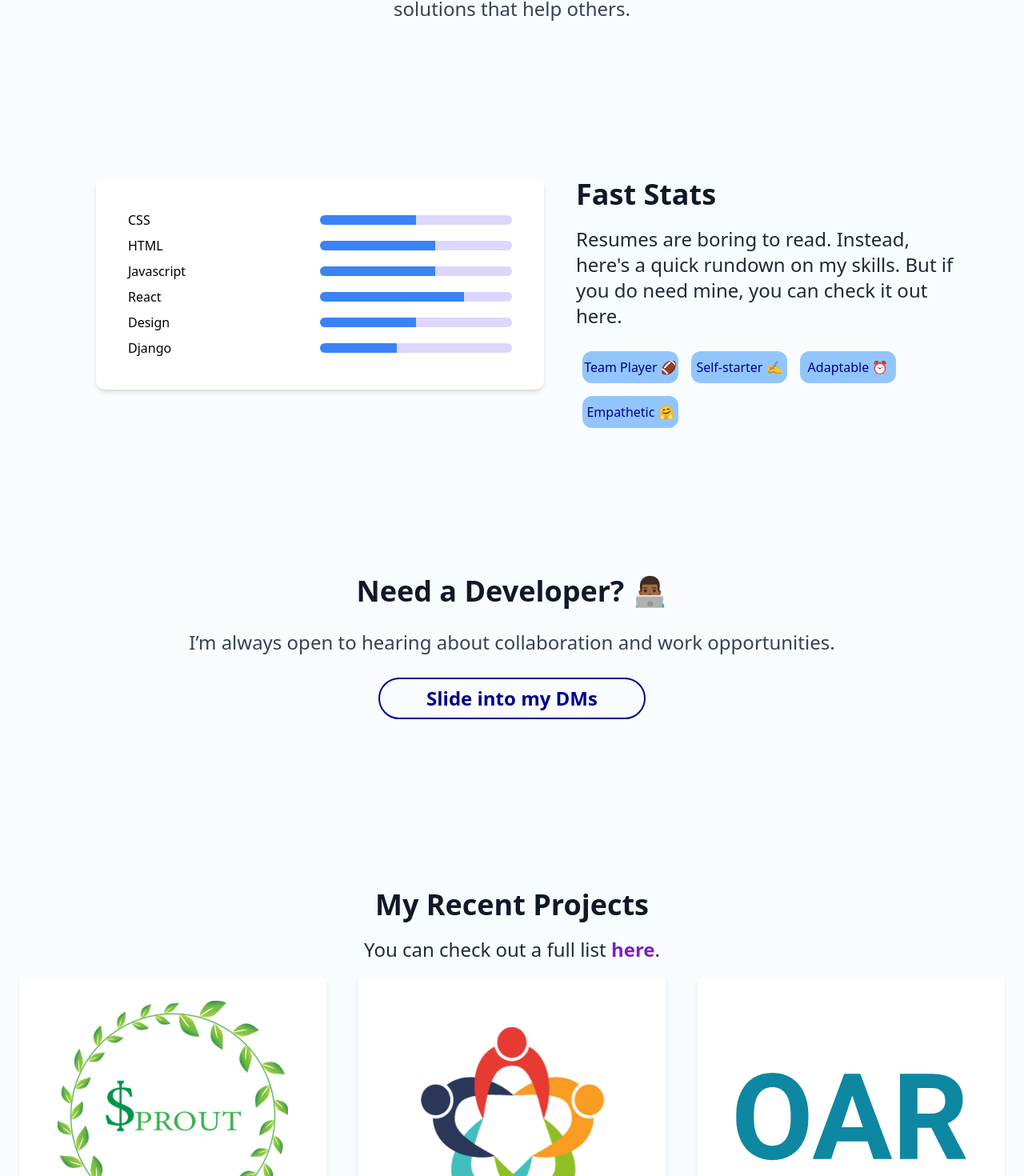
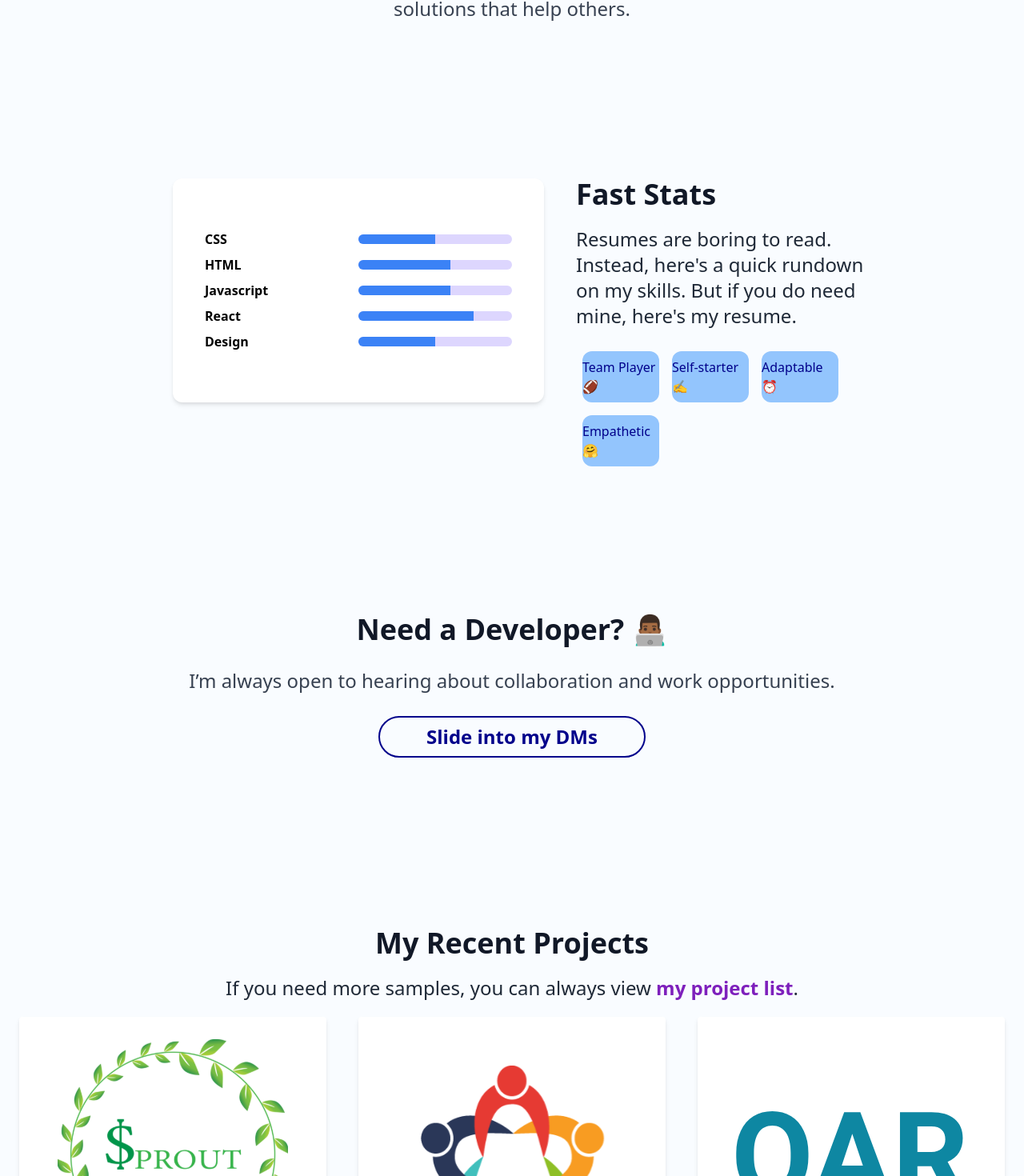
Before and after one commit to Umayarz18/portfolio, a Next.js app in the folder web/: page / in a window 1280 px wide. Shown: the part 1176-2646 px from the top of the page at 80% size. Built offline with nearby package versions, Linux system fonts and the light colour scheme; what @tailwindcss/typography would draw is missing.

Commit message:
Removed Contact Page

```diff
--- a/web/components/card.js
+++ b/web/components/card.js
@@ -34,6 +34,7 @@ function VerticalCard({ title, color, description, link, logo, logoStyles }) {
         <img
           src={logo}
           className={`self-center ${logoStyles} max-width-full w-9/12`}
+          alt={`Logo for ${title}`}
         />
       </div>
       <div
@@ -51,7 +52,7 @@ function VerticalCard({ title, color, description, link, logo, logoStyles }) {
         {link ? (
           <>
             <span className=" text-sm lg:text-md font-semibold text-gray-500 mr-2 mb-2 hover:text-gray-700 ">
-              <a href={link} target="_blank" className="inline-block">
+              <a href={link} target="_blank" className="inline-block" rel="noopener">
                 Website
               </a>
             </span>
@@ -105,7 +106,7 @@ function HorizontalCard({ title, color, description, link, logo, logoStyles }) {
             {link ? (
               <>
                 <span className=" text-sm lg:text-md font-semibold text-gray-500 mr-2 mb-2 hover:text-gray-700 ">
-                  <a href={link} target="_blank" className="inline-block">
+                  <a href={link? link : "#"} target="_blank" className="inline-block" rel="noopener">
                     Website
                   </a>
                 </span>
--- a/web/components/layout.js
+++ b/web/components/layout.js
@@ -50,6 +50,7 @@ export default function Layout({ children, home , pageTitle}) {
               className=" mr-3 text-base md:text-md lg:text-lg hover:text-vibrant-purple"
               target="_blank"
               href="https://www.linkedin.com/in/roewyn-umayam/"
+              rel="noopener"
             >
               <FaLinkedinIn />
             </a>
@@ -57,12 +58,14 @@ export default function Layout({ children, home , pageTitle}) {
               className=" mr-3 text-base md:text-md lg:text-lg hover:text-vibrant-purple "
               target="_blank"
               href="https://www.instagram.com/roewynaboat_tkd/"
+              rel="noopener"
             >
               <GrInstagram />
             </a>
             <a
               className="mr-3 text-base md:text-md lg:text-lg hover:text-vibrant-purple"
               target="_blank"
+              rel="noopener"
             >
               <CgFacebook />
             </a>
@@ -70,6 +73,7 @@ export default function Layout({ children, home , pageTitle}) {
               className="text-base md:text-md lg:text-lg hover:text-vibrant-purple"
               target="_blank"
               href="https://github.com/Umayarz18"
+              rel="noopener"
             >
               <FaGithub />
             </a>
--- a/web/components/navbar.js
+++ b/web/components/navbar.js
@@ -49,11 +49,6 @@ export default function NavBar() {
                   My Projects
                 </a>
               </Link>
-              <Link href="/contact">
-                <a className="ml-5 font-bold lg:inline-flex lg:w-auto w-full px-3 py-2 rounded text-txt-white font-bold items-center justify-center hover:bg-vibrant-purple hover:text-txt-white">
-                  Say Hey
-                </a>
-              </Link>
             </div>
           </div>
         </div>
--- a/web/pages/contact.js
+++ /dev/null
@@ -1,37 +0,0 @@
-import Layout from "../components/layout";
-
-export default function Contact() {
-  return (
-    <Layout pageTitle="Contact | Roewyn Umayam | Full-Stack Developer & Taekwondo Instructor">
-      {/** Contact Form */}
-      <section className="self-center justify-center m-24 w-1/2 grid justify-self-center shadow rounded bg-purple-200 p-20">
-        <h2 className="font-bold text-gray-900 text-2xl lg:text-3xl text-left">
-          Want to Chat?💬
-        </h2>
-        <form
-          name="contact"
-          method="POST"
-          data-netlify="true"
-          className="grid justify-items-center"
-        >
-          <p className="m-2.5 ">
-            <label htmlFor="name">Name</label> <br />
-            <input className="w-60 rounded-xl" type="text" id="name" name="name" />
-          </p>
-          <p className="m-2.5">
-            <label htmlFor="email">Email</label> <br />
-            <input className="w-60 rounded-xl" type="text" id="email" name="email" />
-          </p>
-          <p className="m-2.5">
-            <label htmlFor="message">Message</label> <br />
-            <textarea className="w-60 rounded-xl" id="message" name="message"></textarea>
-          </p>
-
-          <button className="m-2.5  w-60 justify-self-center btn-secondary" type="submit">
-            Say Hey👋
-          </button>
-        </form>
-      </section>{" "}
-    </Layout>
-  );
-}
--- a/web/pages/index.js
+++ b/web/pages/index.js
@@ -61,27 +61,31 @@ export default function Home() {
           </section>
 
           {/** My Skills Section */}
-          <section className=" p-20 flex items-center flex-wrap justify-between flex-col-reverse lg:flex-row md:flex-row w-screen">
+          <section className="p-20 px-44 flex items-center flex-wrap justify-between flex-col-reverse lg:flex-row md:flex-row w-screen">
             {/** Skill Stats */}
-            <div className="flex-1 bg-white lg:mx-10 p-10 rounded-xl self-start shadow-md">
-              <ul className="grid gap-2 items-center justify-around grid-col-1 lg:gap-x-0 lg:grid-cols-2 ">
-                <li className=" text-sm lg:text-base">CSS </li>
+            <div className="flex-1 bg-white lg:mx-10 p-24 lg:p-10 rounded-xl self-start shadow-md lg:py-16 min-w-full md:min-w-max md:mr-10">
+              <ul className="grid gap-2 items-center  grid-col-1 lg:gap-x-0 lg:grid-cols-2 ">
+
+                <li className=" text-sm lg:text-base font-bold ">CSS</li>
                 <ProgressBar width="50%" />
 
-                <li className=" text-sm lg:text-base lg:w-50">HTML</li>
+                <li className=" text-sm lg:text-base lg:w-50 font-bold">HTML</li>
                 <ProgressBar width="60%" />
 
-                <li className=" text-sm lg:text-base">Javascript</li>
+                <li className=" text-sm lg:text-base font-bold">Javascript</li>
                 <ProgressBar width="60%" />
 
-                <li className=" text-sm lg:text-base">React</li>
+                <li className=" text-sm lg:text-base font-bold">React</li>
                 <ProgressBar width="75%" />
 
-                <li className=" text-sm lg:text-base">Design</li>
+                <li className=" text-sm lg:text-base font-bold">Design</li>
                 <ProgressBar width="50%" />
 
-                <li className=" text-sm lg:text-base">Django</li>
+                {/**
+                <li className=" text-sm lg:text-base font-bold">Django</li>
                 <ProgressBar width="40%" />
+                 */
+                }
               </ul>
             </div>
 
@@ -92,8 +96,8 @@ export default function Home() {
               </h2>
               <p className="my-5 text-gray-800 text-lg md:text-xl lg:text-2xl">
                 Resumes are boring to read. Instead, here's a quick rundown on
-                my skills. But if you do need mine, you can check it out{" "}
-                <a href="#">here</a>.
+                my skills. But if you do need mine, here's {" "}
+                <a href="#">my resume</a>.
               </p>
               <ul className="flex flex-row flex-wrap">
                 <li className="badge flex-initial w-1/4 inline">
@@ -116,13 +120,23 @@ export default function Home() {
               opportunities.
             </p>
             <a
-              href="/contact"
+              href="#contact"
               className="btn-secondary mt-5 md:mt-0 mx-5 text-md md:text-lg lg:text-xl xl:text-2xl w-2/3 md:w-1/2 lg:w-1/3 justify-self-center"
             >
               Slide into my DMs
             </a>
           </section>
+          <ProjectSection/>
+          <ContactSection />
+        </div>
+      </Layout>
+    </>
+  );
+}
 
+function ProjectSection() {
+  return (
+    <>
       {/** My Projects section */}
       <section className="grid justify-center content-center my-24 ">
         <h2 className="font-bold justify-self-center  m-5 text-gray-900 text-2xl md:text-3xl lg:text-4xl">
@@ -130,12 +144,12 @@ export default function Home() {
         </h2>
         <p className="font-normal mx-5 justify-self-center text-gray-800 text-lg md:text-xl lg:text-2xl">
           {" "}
-              You can check out a full list{" "}
+          If you need more samples, you can always view{" "}
           <a
             className=" font-semibold text-vibrant-purple hover:font-bold hover:text-vibrant-purple-dk hover:underline"
             href="/projects"
           >
-                here
+            my project list
           </a>
           .
         </p>
@@ -170,9 +184,15 @@ export default function Home() {
           {/** <div className="flex flex-col md:flex-row flew-wrap w-full block"></div> */}
         </div>
       </section>
+    </>
+  );
+}
 
+function ContactSection() {
+  return (
+    <>
       {/** Contact CTA */}
-          <section className="bg-indigo-100 flex flex-col md:flex-row rounded-3xl p-5 w-2/3 content-center">
+      <section id="contact" className="bg-indigo-100 flex flex-col md:flex-row rounded-3xl p-5  content-center justify-between">
         <div className="flex-grow mt-3 mx-5 w-full">
           <h1 className="text-gray-900 font-bold text-xl md:text-2xl lg:text-3xl xl:text-4xl">
             Want to work Together?
@@ -181,36 +201,41 @@ export default function Home() {
             Feel free to reach out and let's connect.
           </p>
 
-              <div className="grid justify-center">
-                <FiPhone />
+          <div className="flex flex-col">
+            <p className="text-gray-700 mr-3 mb-3 text-base md:text-md lg:text-lg hover:text-vibrant-purple"><FiPhone className="inline mr-2 "/>425-908-9152</p>
             <a
               href="mailto:roewyn.e.umayam@gmail.com"
-                  className="mr-3 text-base md:text-md lg:text-lg hover:text-vibrant-purple"
+              className="text-gray-700 mr-3 mb-3 text-base md:text-md lg:text-lg hover:text-vibrant-purple"
             >
-                  <FiMail />
+              <FiMail className="inline mr-2"/>
               roewyn.e.umayam@gmail.com
             </a>
             <a
-                  className=" mr-3 text-base md:text-md lg:text-lg hover:text-vibrant-purple"
+              className="text-gray-700 mr-3 mb-3 text-base md:text-md lg:text-lg hover:text-vibrant-purple"
               target="_blank"
-                  href="https://www.linkedin.com/in/roewyn-umayam/"
+              href="https://www.linkedin.com/in/roewyn-umayam/" rel="noopener"
             >
-                  <FaLinkedinIn />
+              <FaLinkedinIn className="inline mr-2"/>
               Roewyn Umayam
             </a>
             <a
-                  className="text-base md:text-md lg:text-lg hover:text-vibrant-purple"
+              className="text-gray-700 text-base md:text-md lg:text-lg hover:text-vibrant-purple"
               target="_blank"
-                  href="https://github.com/Umayarz18"
+              href="https://github.com/Umayarz18" rel="noopener"
             >
-                  <FaGithub />
+              <FaGithub className="inline mr-2"/>
               Umayarz18
             </a>
           </div>
         </div>
 
-            <form name="contact" method="POST" data-netlify="true" className="grid items-center justify-center">
-              <p className="m-2.5 ">
+        <form
+          name="contact"
+          method="POST"
+          data-netlify="true"
+          className="grid items-center justify-center"
+        >
+          <div className="m-2.5 ">
             <label htmlFor="name">Name</label> <br />
             <input
               className="w-60 rounded-xl"
@@ -218,8 +243,8 @@ export default function Home() {
               id="name"
               name="name"
             />
-              </p>
-              <p className="m-2.5">
+          </div>
+          <div className="m-2.5">
             <label htmlFor="email">Email</label> <br />
             <input
               className="w-60 rounded-xl"
@@ -227,16 +252,18 @@ export default function Home() {
               id="email"
               name="email"
             />
-              </p>
-              <p className="m-2.5">
+          </div>
+          <div className="m-2.5">
             <label htmlFor="message">Message</label> <br />
             <textarea
               className="w-60 rounded-xl"
               id="message"
               name="message"
             ></textarea>
-              </p>
-
+          </div>
+          <div className="m-2.5">
+            <div data-netlify-captchat="true"></div>
+          </div>
           <button
             className="m-2.5  w-60 justify-self-center btn-secondary"
             type="submit"
@@ -244,9 +271,7 @@ export default function Home() {
             Say Hey👋
           </button>
         </form>
-          </section>
-        </div>
-      </Layout>
+      </section>{" "}
     </>
   );
 }
```
Lines whose indentation alone changed are shown as unchanged.
